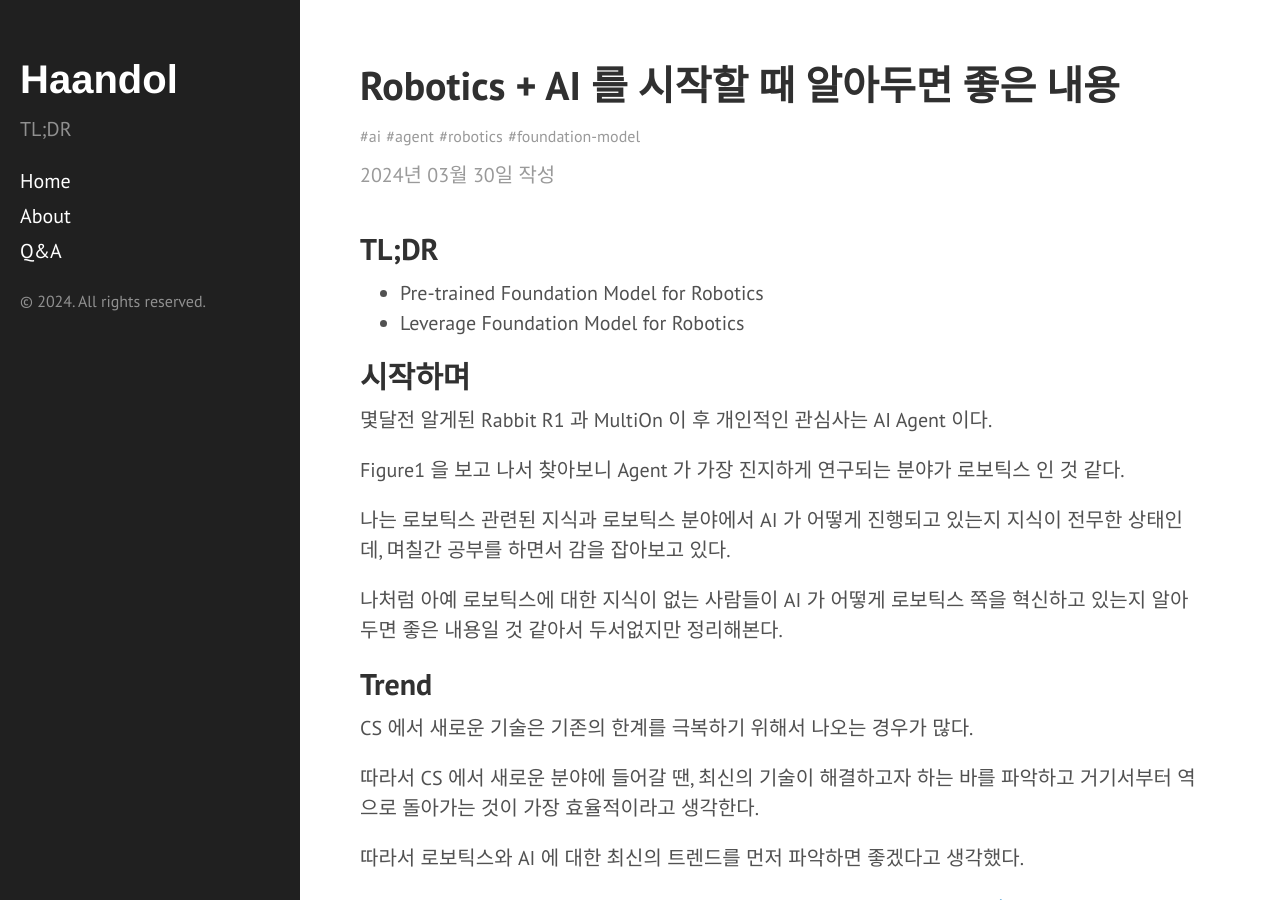
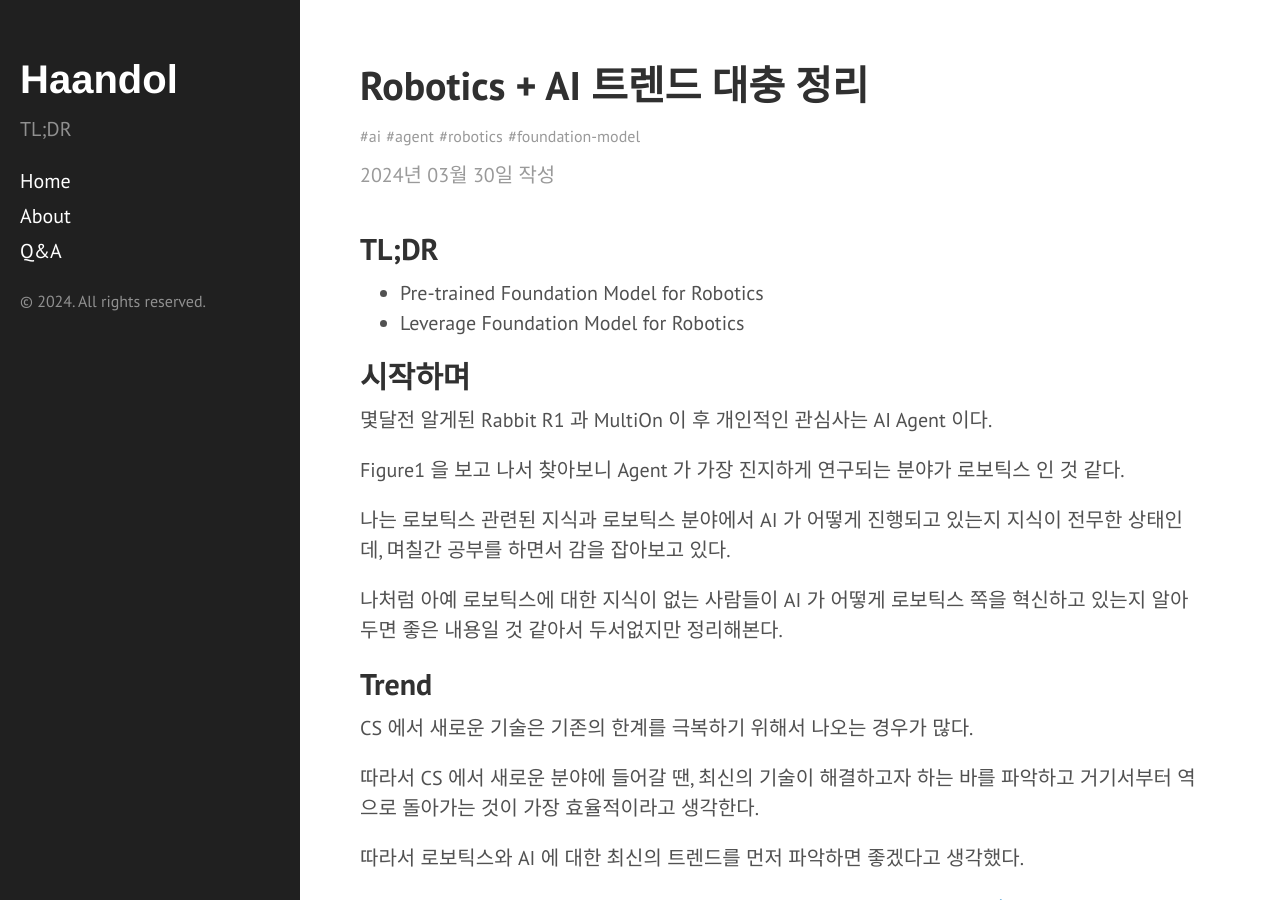
Before and after one commit to haandol/haandol.github.com, a Jekyll site: the page built from _posts/2024-03-30-robotics-and-ai.md, in a window 1280 px wide and 900 px high. Built offline with Jekyll 4.4.1, drawn with Linux system fonts in a browser that asks for light colours; comment, search, counter and statistics services are not loaded.

Commit message:
update title

```diff
--- a/_posts/2024-03-30-robotics-and-ai.md
+++ b/_posts/2024-03-30-robotics-and-ai.md
@@ -1,6 +1,6 @@
 ---
 layout: post
-title: Robotics + AI 를 시작할 때 알아두면 좋은 내용
+title: Robotics + AI 트렌드 대충 정리
 excerpt: Breif summary of AI application in Robotics
 author: vincent
 email: ldg55d@gmail.com
```
